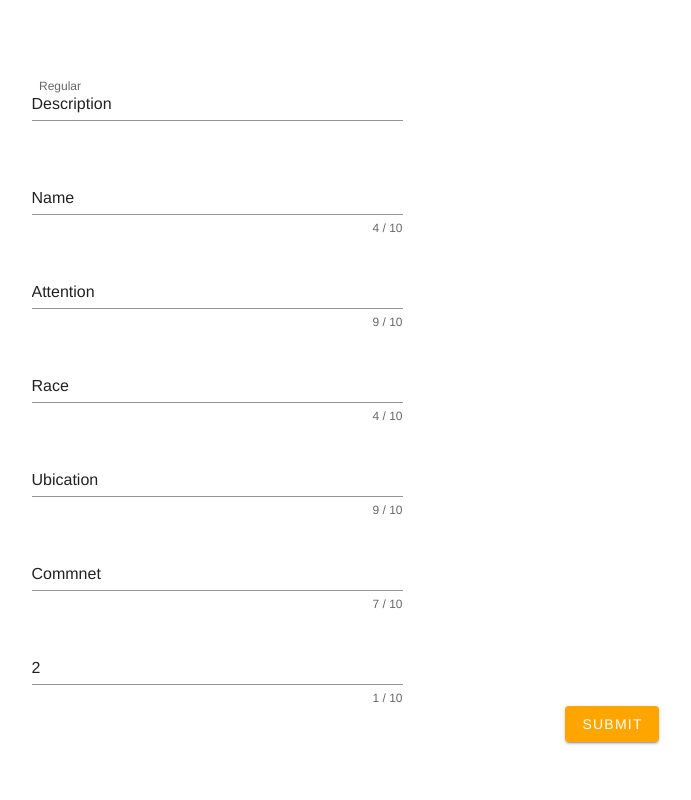
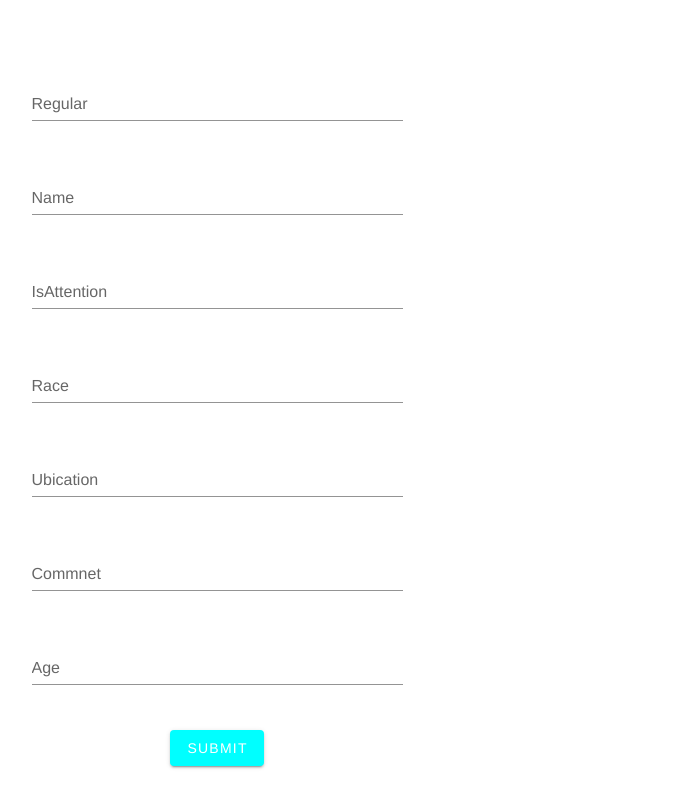
Before and after one commit to grupoweb2021/GrupoWebFront, a Vue app: page /createpublication in a window 1280 px wide. Shown: the whole page, without its empty margins (28-719 px from the left). Built offline with nearby package versions, Linux system fonts and the light colour scheme.

Commit message:
Personalizando el vista con cards y formularios, además implementando el css

```diff
--- a/src/components/createpublication.vue
+++ b/src/components/createpublication.vue
@@ -1,57 +1,65 @@
 <template>
   <div>
+
     <v-form >
-      <v-container>
+      <v-container >
 
         <v-row>
           <v-col cols="12" md="4">
             <v-text-field  label="Regular" v-model="Description" placeholder="Description" ></v-text-field>
-
           </v-col>
         </v-row>
 
         <v-row>
           <v-col cols="12" md="4">
-            <v-text-field v-model="Name"  :counter="10" placeholder="Name" required></v-text-field>
+            <v-text-field v-model="Name"  label="Name" required></v-text-field>
           </v-col>
         </v-row>
 
         <v-row>
           <v-col cols="12" md="4">
-            <v-text-field v-model="IsAttention" :counter="10" placeholder="IsAttention" required></v-text-field>
+            <v-text-field v-model="IsAttention"  label="IsAttention" required></v-text-field>
           </v-col>
         </v-row>
 
         <v-row>
           <v-col cols="12" md="4">
-            <v-text-field v-model="Race"  :counter="10" placeholder="Race" required></v-text-field>
+            <v-text-field v-model="Race"  label="Race" required></v-text-field>
           </v-col>
         </v-row>
 
         <v-row>
           <v-col cols="12" md="4">
-            <v-text-field v-model="Ubication"  :counter="10" placeholder="Ubication" required></v-text-field>
+            <v-text-field v-model="Ubication"  label="Ubication" required></v-text-field>
           </v-col>
         </v-row>
 
         <v-row>
           <v-col cols="12" md="4">
-            <v-text-field v-model="Commnet"  :counter="10" placeholder="Commnet" required></v-text-field>
+            <v-text-field v-model="Commnet" label="Commnet" required></v-text-field>
           </v-col>
         </v-row>
 
         <v-row>
           <v-col cols="12" md="4">
-            <v-text-field v-model="Age"  :counter="10" placeholder="Age" required></v-text-field>
+            <v-text-field v-model="Age" label="Age" required></v-text-field>
           </v-col>
         </v-row>
 
-        <v-btn  id="SendData" color="primary" @click="sendData({Description,Name,IsAttention,Race,Ubication,Commnet,Age})">
-          Submit
-        </v-btn>
+        <v-row>
+          <v-col cols="12" md="4">
+            <v-btn  id="SendData" color="primary" @click="sendData({Description,Name,IsAttention,Race,Ubication,Commnet,Age})">
+              Submit
+            </v-btn>
+          </v-col>
+        </v-row>
+
 
       </v-container>
     </v-form>
+
+
+
   </div>
 </template>
 
@@ -60,13 +68,13 @@ import CreatepublicationServices from "../core/services/createpublication.servic
 export default {
   name: "createpublication",
   data:()=>({
-    Description: "Description",
-    Name: "Name",
-    IsAttention: "Attention",
-    Race: "Race",
-    Ubication: "Ubication",
-    Commnet: "Commnet",
-    Age: 2,
+    Description: "",
+    Name: "",
+    IsAttention: "",
+    Race: "",
+    Ubication: "",
+    Commnet: "",
+    Age: null,
   }),
   methods:{
     sendData(data){
@@ -79,7 +87,7 @@ export default {
 
 <style scoped>
 #SendData{
-  background-color:orange;
+  background-color:cyan;
   color:white;
 }
 </style>
--- a/src/core/services/createpublication.service.js
+++ b/src/core/services/createpublication.service.js
@@ -4,6 +4,10 @@ class CreatepublicationServices {
     postNewPublication(data){
        return http.post("/publications",data);
     }
+    getAllPublications(){
+        return http.get("/publications");
+    }
+
 }
 
 export default new CreatepublicationServices();
--- a/src/views/Home.vue
+++ b/src/views/Home.vue
@@ -1,24 +1,80 @@
 <template>
-  <div class="home">
+  <div class="home" align="center">
+
+<v-container>
+
+    <v-card
+        class="mx-auto"
+        max-width="344"
+    >
+      <v-img
+          src="https://www.melopienso.com/wp-content/uploads/2019/10/la-felicidad-que-trae-un-perro.jpg"
+          height="200px"
+      ></v-img>
+
+      <v-card-title>
+        Time to let it go
+      </v-card-title>
+
+      <v-card-subtitle>
+        More than 1000 users are waiting for the
+      </v-card-subtitle>
+
+      <v-card-actions>
+        <v-btn  id="createpublication" @click="clickCreatePublication">
+          Create Adoption
+        </v-btn>
+
+      </v-card-actions>
+
+    </v-card>
+</v-container>
+
+
+
+
+
     <!--Button to create a new publication-->
-    <v-btn  id="createpublication" color="primary" @click="clickCreatePublication">
-      Create Adoption
-    </v-btn>
+
+
+<!--    <v-btn  id="showPublications" color="primary" @click="showAllPublications">-->
+<!--      Watch All Publications-->
+<!--    </v-btn>-->
+<!--    <p >-->
+<!--    {{this.datos}}-->
+<!--    </p>-->
 
   </div>
 </template>
 
 <script>
 // @ is an alias to /src
-
+//import CreatepublicationServices from "../core/services/createpublication.service"
 export default {
   name: 'Home',
+  data(){
+    return{
+      datos:[]
+    };
+  },
   components: {
   },
   methods:{
     clickCreatePublication(){
       this.$router.push('/createpublication');
-    }
+    },
+    // showAllPublications(){
+    //   CreatepublicationServices.getAllPublications().then(response=>{
+    //     this.datos=response.data;
+    //   })
+    // }
   }
 }
 </script>
+
+<style>
+  #createpublication{
+    background-color: orange;
+    color: white;
+  }
+</style>
```
